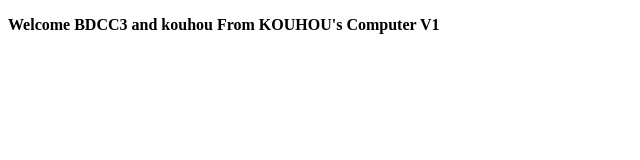
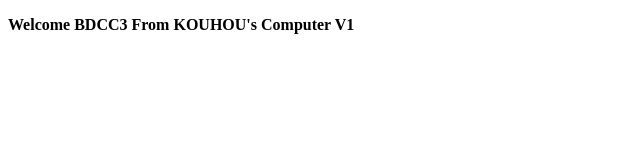
Before and after one commit to KouhouMohamed/tp4-docker, a plain HTML site: page index.html in a window 1280 px wide. Shown: the whole page, without its empty margins (0-640 px from the left). Drawn offline with Linux system fonts and the light colour scheme.

Commit message:
remove kouhou

```diff
--- a/index.html
+++ b/index.html
@@ -6,7 +6,7 @@
 </head>
 <body>
 <p>
-    <strong>Welcome BDCC3 and kouhou From KOUHOU's Computer V1</strong>
+    <strong>Welcome BDCC3 From KOUHOU's Computer V1</strong>
 </p>
 </body>
 </html>
```
